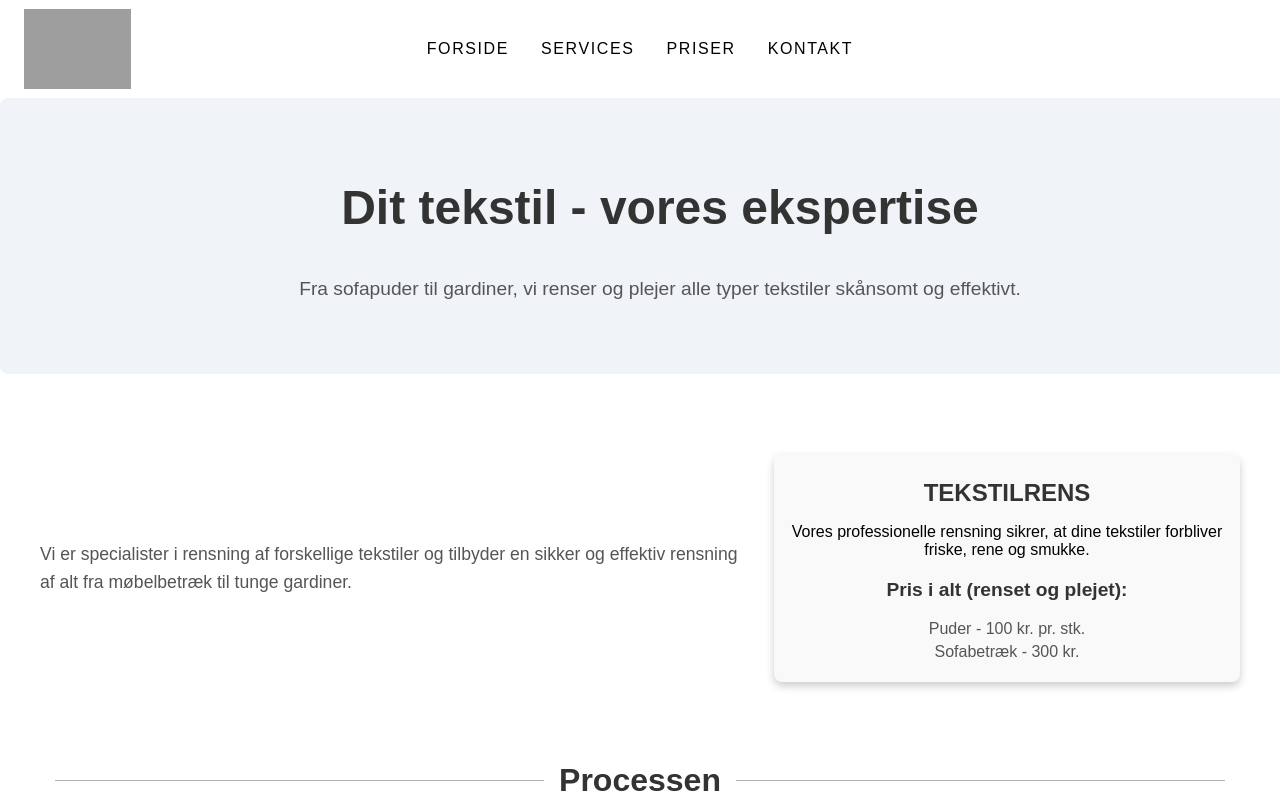
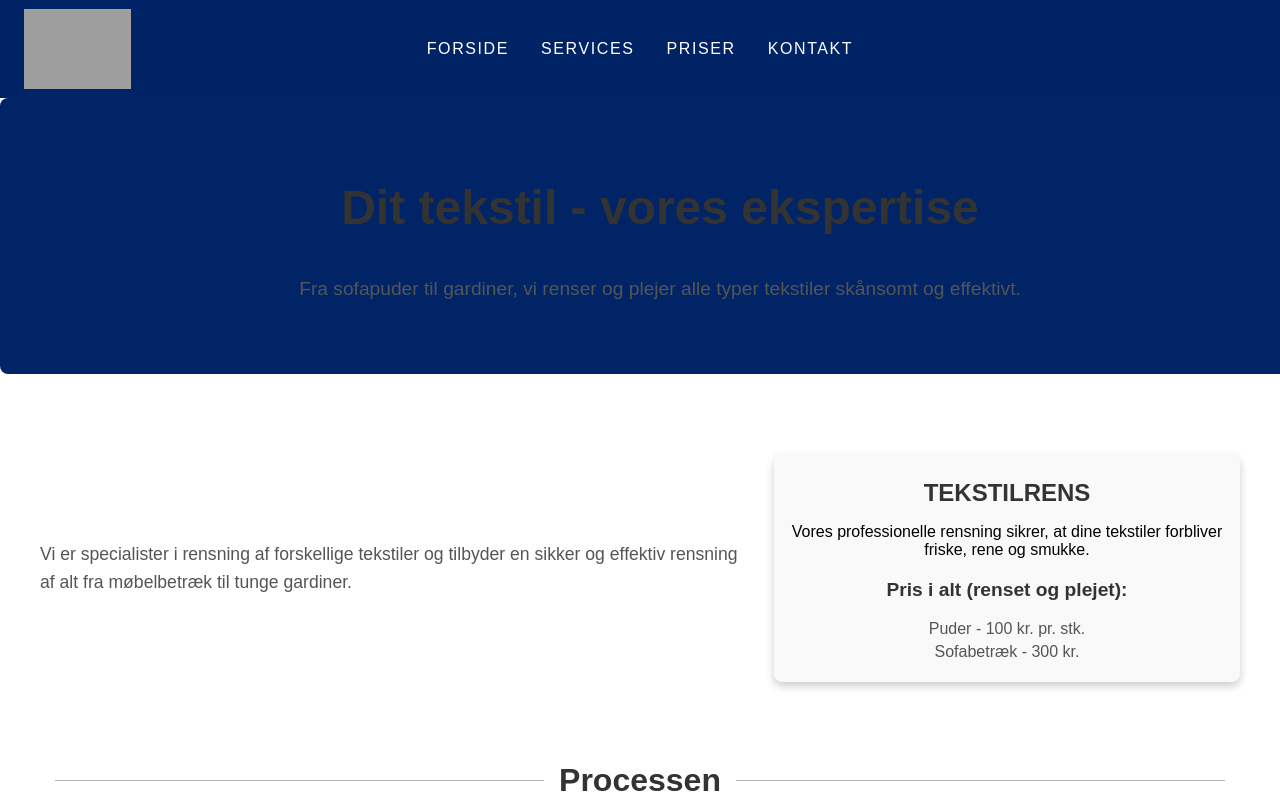
Before and after one commit to Laurapav1/trio-renseri, a Next.js app: page /services/tekstilrens in a window 1280 px wide. Shown: the top 800 px of the page. Built offline with nearby package versions, Linux system fonts and the light colour scheme; grey boxes are pictures that could not be loaded.

Commit message:
{footerStyles.day}

```diff
--- a/app/css/navbar.module.css
+++ b/app/css/navbar.module.css
@@ -2,6 +2,7 @@
   padding: 1.5rem;
   display: flex;
   align-items: center;
+  background-color: #002366;
 }
 
 .navbar img {
@@ -24,7 +25,7 @@
 }
 
 .navbarItem a {
-  color: black; /* Hvid tekstfarve */
+  color: white; /* Hvid tekstfarve */
   text-decoration: none; /* Fjerner understregning */
   font-size: 1rem;
   text-transform: uppercase;
@@ -33,5 +34,5 @@
 }
 
 .navbarItem a:hover {
-  color: hsl(0, 0%, 50%);
+  color: hsl(0, 0%, 70%);
 }
--- a/app/services/serviceDetail.module.css
+++ b/app/services/serviceDetail.module.css
@@ -9,7 +9,7 @@
   background-size: cover;
   background-repeat: no-repeat;
   width: 100vw;
-  background-color: #f0f4f8;
+  background-color: hsl(219, 100%, 20%);
   padding: 50px 20px;
   display: flex;
   flex-direction: column;
--- a/app/services/services.module.css
+++ b/app/services/services.module.css
@@ -1,3 +1,4 @@
+/* globals.css */
 .container {
   width: 90%;
   max-width: 1400px;
@@ -11,7 +12,7 @@
   font-size: 1.25rem;
   line-height: 1.6;
   margin-bottom: 50px;
-  color: hsl(0, 0%, 29%)
+  color: hsl(0, 0%, 29%);
 }
 
 .heading {
@@ -24,7 +25,6 @@
   display: grid;
   grid-template-columns: repeat(4, minmax(250px, 1fr));
   gap: 30px;
-
 }
 
 .serviceCard {
@@ -62,7 +62,6 @@
   background-color: #eaeaea;
 }
 
-/* fjerne linjen under links */
 .serviceLink {
   text-decoration: none;
   color: inherit;
```
